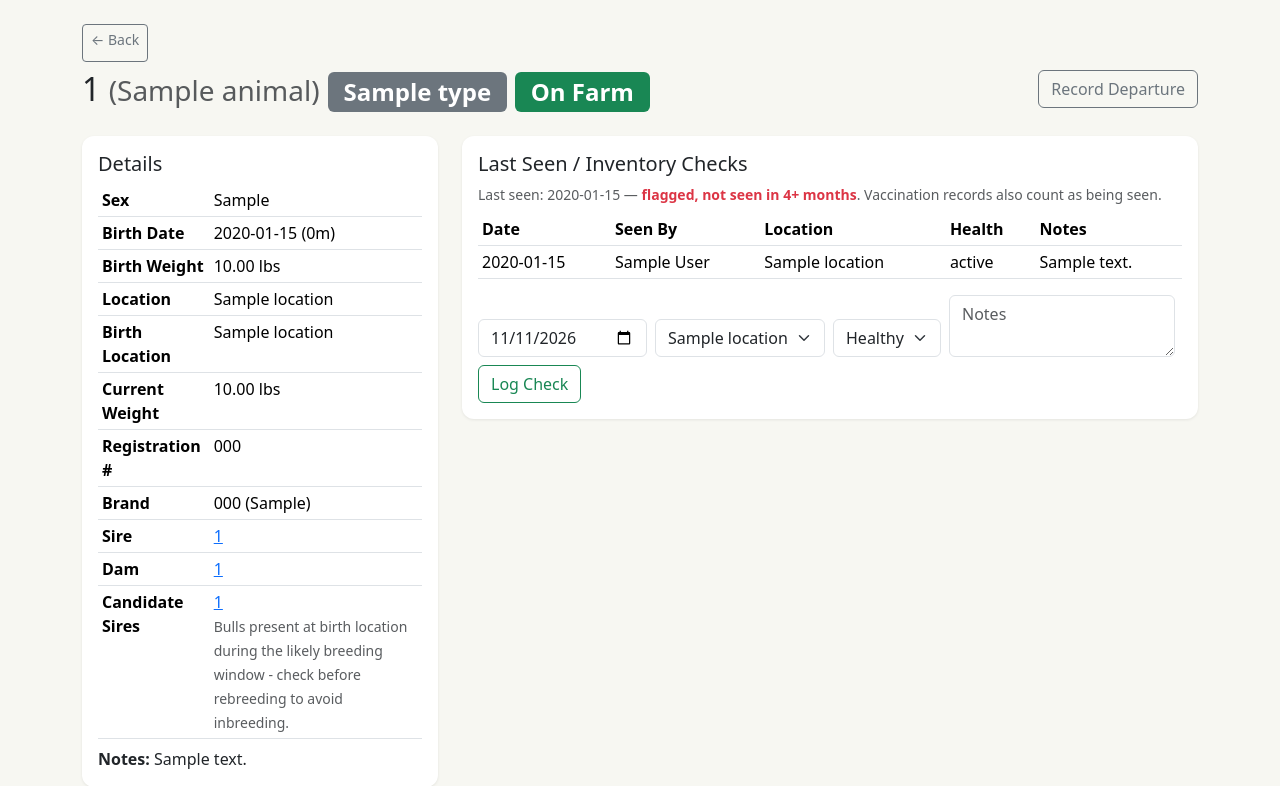
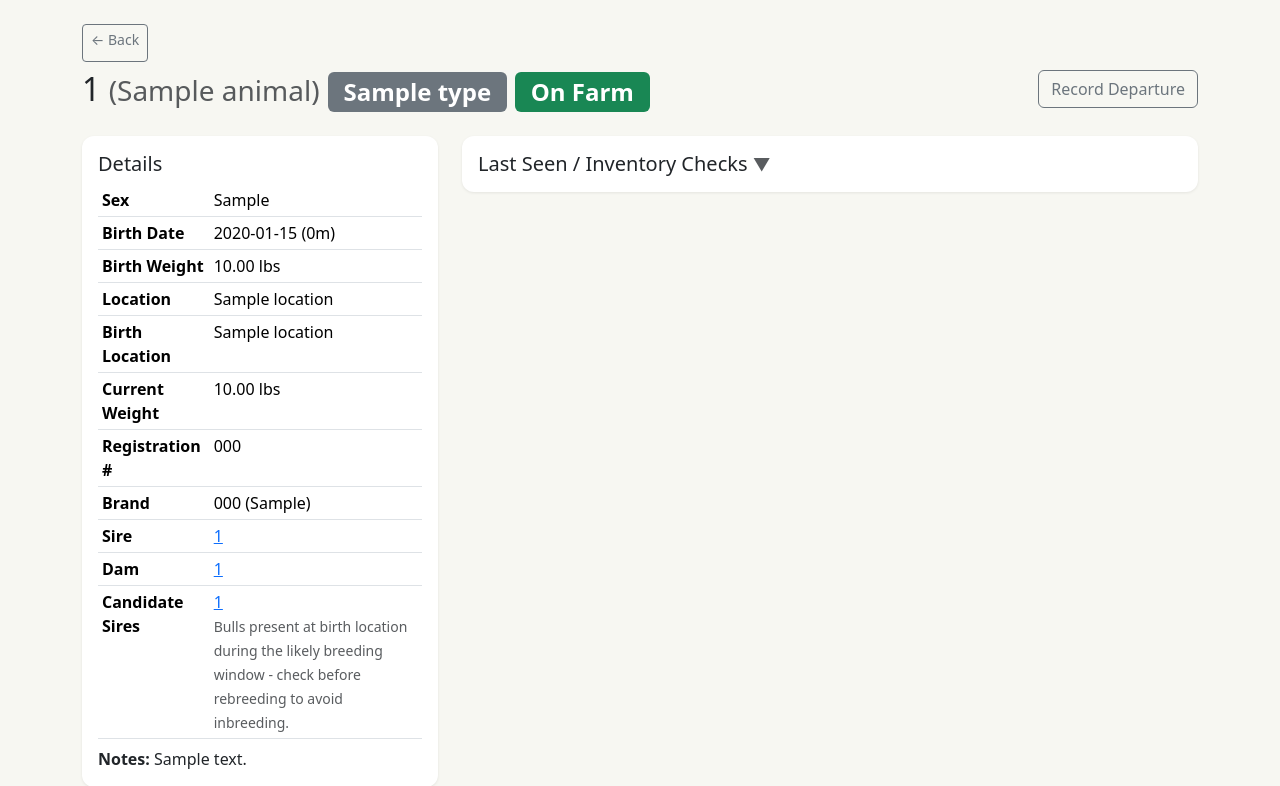
Before and after one commit to jpatri8-hub/Cattle, a Flask app: page /animals/1 in a window 1280 px wide. Shown: the part 56-842 px from the top of the page. Run offline with Flask 3, Linux system fonts and the light colour scheme; a user stored in the database is signed in; tables that the repository leaves empty hold one stand-in row (values such as "Sample post"); some libraries are stand-ins or nearby versions.

Commit message:
Condense remaining animal-detail sections, fix rentals sort/dates, delay calf not-seen flag, natural ID sort
- Last Seen/Inventory Checks, Weight History, Health Records, and Feedlot/
  Butcher on the animal detail page are now collapsible (collapsed by
  default), matching the EPDs/Semen Tests/Rental History pattern from the
  previous round.
- Rentals list now sorts oldest start date first (was newest first). Dates
  on the rentals list and detail pages (start, end, actual return, pickup/
  return checks) now display as MM-DD-YYYY. The status filter already
  existed and still works.
- A newly recorded calf no longer gets immediately flagged "not seen in
  4+ months" - recording a calf now logs a same-day LastSeenCheck for both
  the calf and her dam at the calving date, so the not-seen clock starts
  from the actual calving date (even on a backdated entry) instead of
  staying blank, and the dam's own clock resets too since she was clearly
  observed at calving.
- Animal tag IDs now sort in true numerical order (1, 2, 3, 9, 100, 101,
  405, 600) instead of lexicographic string order, across the herd list,
  bulls/cows lists, bull export, breeding/rental/sale bull choice
  dropdowns, and the type cost-report drill-down. IDs with letters (from
  purchased animals keeping a prior owner's tag) sort after numeric ones
  by their leading digits - acceptable per the ask, since those are rare.

No schema changes.

Co-Authored-By: Claude Sonnet 5 <noreply@anthropic.com>
Claude-Session: https://claude.ai/code/session_017cX8C32vR38peokdRdP72g

```diff
--- a/app/animals/routes.py
+++ b/app/animals/routes.py
@@ -17,7 +17,7 @@ from app.lifecycle import (
     generate_temp_id,
 )
 from app.models import (
-    Animal, AnimalType, BreedingGroup, BullEPD, CALVING_EASE_CHOICES, CalfRecord,
+    Animal, animal_sort_key, AnimalType, BreedingGroup, BullEPD, CALVING_EASE_CHOICES, CalfRecord,
     ExposureRecord, FeedoutRecord, HealthRecord, LastSeenCheck,
     Location, RENTAL_ACTIVE, RENTAL_BOOKED, SemenTest, SEX_FEMALE, SEX_MALE, WeightRecord,
 )
@@ -48,12 +48,12 @@ def _animal_label(a):
 
 
 def _bull_choices():
-    return [(a.id, _animal_label(a)) for a in Animal.query.filter_by(is_active=True, sex=SEX_MALE).order_by(Animal.tag_id).all() if a.is_bull]
+    return [(a.id, _animal_label(a)) for a in sorted(Animal.query.filter_by(is_active=True, sex=SEX_MALE).all(), key=animal_sort_key) if a.is_bull]
 
 
 def _cow_choices():
     return [
-        (a.id, _animal_label(a)) for a in Animal.query.filter_by(is_active=True, sex=SEX_FEMALE).order_by(Animal.tag_id).all()
+        (a.id, _animal_label(a)) for a in sorted(Animal.query.filter_by(is_active=True, sex=SEX_FEMALE).all(), key=animal_sort_key)
     ]
 
 
@@ -90,7 +90,7 @@ def list_animals():
             db.or_(Animal.tag_id.ilike(like), Animal.temp_id.ilike(like), Animal.name.ilike(like))
         )
 
-    animals = query.order_by(Animal.tag_id).all()
+    animals = sorted(query.all(), key=animal_sort_key)
 
     if has_calf:
         animals = [a for a in animals if a.has_calf_at_side]
@@ -528,7 +528,7 @@ def import_csv():
 @login_required
 def list_cows():
     cows = [
-        a for a in Animal.query.filter_by(is_active=True, sex=SEX_FEMALE).order_by(Animal.tag_id).all()
+        a for a in sorted(Animal.query.filter_by(is_active=True, sex=SEX_FEMALE).all(), key=animal_sort_key)
         if a.animal_type and ("Cow" in a.animal_type.name or "Heifer" in a.animal_type.name)
     ]
     return render_template("animals/cows_list.html", cows=cows)
@@ -587,6 +587,22 @@ def record_calf(cow_id):
             created_by_id=current_user.id,
         )
         db.session.add(record)
+
+        # A calf born via this form was, by definition, seen at birth - and so
+        # was her dam. Logging that here means a brand-new calf doesn't get
+        # immediately flagged as "not seen in 4+ months" (the not_seen_flagged
+        # check runs off last_seen_date, which would otherwise be blank), and
+        # it resets the dam's own not-seen clock too.
+        db.session.add(LastSeenCheck(
+            animal_id=calf.id, date_recorded=form.calving_date.data,
+            location_id=birth_location_id, health_status="Healthy",
+            notes="Recorded at birth.", seen_by_id=current_user.id,
+        ))
+        db.session.add(LastSeenCheck(
+            animal_id=dam.id, date_recorded=form.calving_date.data,
+            location_id=dam.location_id, health_status="Healthy",
+            notes="Seen at calving.", seen_by_id=current_user.id,
+        ))
         db.session.commit()
 
         msg = f"Calf recorded for {dam.display_id} ({calf_type.name}, temp ID {calf.temp_id})."
@@ -753,7 +769,7 @@ def confirm_bred(exposure_id):
 def list_bulls():
     low_bw = request.args.get("low_bw") == "1"
     cripple = request.args.get("cripple") == "1"
-    bulls = [a for a in Animal.query.filter_by(is_active=True, sex=SEX_MALE).order_by(Animal.tag_id).all() if a.is_bull]
+    bulls = [a for a in sorted(Animal.query.filter_by(is_active=True, sex=SEX_MALE).all(), key=animal_sort_key) if a.is_bull]
     if low_bw:
         bulls = [b for b in bulls if b.is_low_birth_weight_candidate]
     if cripple:
@@ -809,7 +825,7 @@ def export_bulls():
         query = query.filter(
             db.or_(Animal.tag_id.ilike(like), Animal.temp_id.ilike(like), Animal.name.ilike(like))
         )
-    bulls = [a for a in query.order_by(Animal.tag_id).all() if a.is_bull]
+    bulls = [a for a in sorted(query.all(), key=animal_sort_key) if a.is_bull]
 
     output = io.StringIO()
     writer = csv.writer(output)
--- a/app/metrics.py
+++ b/app/metrics.py
@@ -2,7 +2,7 @@
 from datetime import date, timedelta
 
 from app.models import (
-    Animal, AnimalType, AnimalTypeCostRate, BreedingGroup, CALF_QUALITY_SCALE,
+    Animal, animal_sort_key, AnimalType, AnimalTypeCostRate, BreedingGroup, CALF_QUALITY_SCALE,
     CalfRecord, ExposureRecord, FeedoutRecord, GRADE_SCALE, Sale, SaleCategory,
 )
 
@@ -134,7 +134,7 @@ def net_margin_by_animal(type_id, year=None):
     animals currently on the farm or that departed during the given
     calendar year (defaults to the current year)."""
     year = year or date.today().year
-    animals = Animal.query.filter_by(animal_type_id=type_id).order_by(Animal.tag_id).all()
+    animals = sorted(Animal.query.filter_by(animal_type_id=type_id).all(), key=animal_sort_key)
     rows = []
     for a in animals:
         if not (a.is_active or (a.departure_date and a.departure_date.year == year)):
@@ -286,7 +286,7 @@ def animals_needing_attention():
     """Active animals whose most recent last-seen check flagged them Sick,
     Injured, or Other, grouped by location. An animal with no checks at all,
     or whose latest check was Healthy, is left off the list."""
-    animals = Animal.query.filter_by(is_active=True).order_by(Animal.tag_id).all()
+    animals = sorted(Animal.query.filter_by(is_active=True).all(), key=animal_sort_key)
     groups = {}
     for a in animals:
         latest_check = a.last_seen_checks[0] if a.last_seen_checks else None
--- a/app/models.py
+++ b/app/models.py
@@ -1,4 +1,5 @@
 from datetime import date, datetime, timedelta
+import re
 
 from flask_login import UserMixin
 from werkzeug.security import check_password_hash, generate_password_hash
@@ -12,6 +13,28 @@ ROLES = [ROLE_OWNER, ROLE_HAND]
 SEX_MALE = "male"
 SEX_FEMALE = "female"
 SEX_CHOICES = [SEX_MALE, SEX_FEMALE]
+
+_LEADING_DIGITS = re.compile(r"^(\d+)(.*)$")
+
+
+def tag_sort_key(tag):
+    """Sort key for an animal ID string in true numerical order (1, 2, 3, 9,
+    100, 101, 405, 600) instead of plain string order. Most tags are purely
+    numeric (up to ~3 digits) and sort correctly this way; purchased animals
+    that keep a prior owner's ID can include letters, which sort after all
+    numeric IDs - acceptable since those are rare and not expected to
+    interleave numerically with the rest of the herd."""
+    if not tag:
+        return (2, 0, "")
+    match = _LEADING_DIGITS.match(tag.strip())
+    if match:
+        return (0, int(match.group(1)), match.group(2))
+    return (1, 0, tag)
+
+
+def animal_sort_key(animal):
+    return tag_sort_key(animal.tag_id or animal.temp_id or "")
+
 
 TRANSFER_TRIGGER_AGE = "age_months"
 TRANSFER_TRIGGER_WEANED = "first_calf_weaned"
--- a/app/reports/routes.py
+++ b/app/reports/routes.py
@@ -11,7 +11,7 @@ from app.metrics import (
     cost_for_animal, death_loss_rate, feedout_rollup_by_parent, feedout_rollup_by_type,
     INITIAL_LOAD_COST_CUTOVER, net_margin_by_animal, net_margin_by_type, pregnancy_rate, weaning_rate,
 )
-from app.models import Animal, AnimalType, CalfRecord, SEX_MALE
+from app.models import Animal, animal_sort_key, AnimalType, CalfRecord, SEX_MALE
 from app.reports.registration import (
     assign_brand_numbers, build_registration_workbook, default_season_end_year,
     eligible_calf_records,
@@ -34,7 +34,7 @@ def overview():
     bull_query = Animal.query.filter_by(sex=SEX_MALE)
     if not show_departed:
         bull_query = bull_query.filter_by(is_active=True)
-    bulls = [a for a in bull_query.order_by(Animal.tag_id).all() if a.is_bull]
+    bulls = [a for a in sorted(bull_query.all(), key=animal_sort_key) if a.is_bull]
     bull_revenue = sorted(
         ((b, bull_lifetime_revenue(b), cost_for_animal(b)) for b in bulls), key=lambda x: -x[1]
     )
--- a/app/sales/routes.py
+++ b/app/sales/routes.py
@@ -8,7 +8,7 @@ from app import db
 from app.decorators import owner_required
 from app.forms import BuyerForm, SaleForm
 from app.models import (
-    Animal, Buyer, DEPARTURE_SOLD, Sale, SaleCategory, SaleLine,
+    Animal, animal_sort_key, Buyer, DEPARTURE_SOLD, Sale, SaleCategory, SaleLine,
 )
 from app.sales.export import build_sales_workbook
 
@@ -116,7 +116,7 @@ def new_sale():
     if not form.sale_category_id.choices:
         flash("Add a sale category before recording a sale.", "warning")
 
-    sellable = Animal.query.filter_by(is_active=True).order_by(Animal.tag_id).all()
+    sellable = sorted(Animal.query.filter_by(is_active=True).all(), key=animal_sort_key)
     animals_data = [
         {
             "id": a.id,
--- a/app/templates/animals/detail.html
+++ b/app/templates/animals/detail.html
@@ -177,7 +177,8 @@
 
   <div class="col-md-8">
     <div class="card card-dashboard p-3 mb-4">
-      <h5>Last Seen / Inventory Checks</h5>
+      <h5 class="mb-0" style="cursor:pointer;" data-bs-toggle="collapse" data-bs-target="#lastSeenBox">Last Seen / Inventory Checks <span class="text-muted small">&#9660;</span></h5>
+      <div class="collapse mt-2" id="lastSeenBox">
       <p class="text-muted small mb-2">Last seen: {{ animal.last_seen_date or "Never recorded" }}{% if animal.not_seen_flagged %} &mdash; <span class="text-danger fw-bold">flagged, not seen in 4+ months</span>{% endif %}. Vaccination records also count as being seen.</p>
       <table class="table table-sm">
         <thead><tr><th>Date</th><th>Seen By</th><th>Location</th><th>Health</th><th>Notes</th></tr></thead>
@@ -195,6 +196,7 @@
         <div class="col-auto">{{ last_seen_form.notes(class="form-control", placeholder="Notes") }}</div>
         <div class="col-auto">{{ last_seen_form.submit(class="btn btn-outline-success") }}</div>
       </form>
+      </div>
     </div>
 
     {% if animal.sex == 'female' %}
@@ -252,7 +254,8 @@
 
     {% if current_user.is_owner %}
     <div class="card card-dashboard p-3 mb-4">
-      <h5>Weight History</h5>
+      <h5 class="mb-0" style="cursor:pointer;" data-bs-toggle="collapse" data-bs-target="#weightHistoryBox">Weight History <span class="text-muted small">&#9660;</span></h5>
+      <div class="collapse mt-2" id="weightHistoryBox">
       <table class="table table-sm">
         <thead><tr><th>Date</th><th>Weight (lbs)</th><th>Notes</th></tr></thead>
         <tbody>
@@ -270,10 +273,12 @@
         <div class="col-auto">{{ weight_form.notes(class="form-control", placeholder="Notes") }}</div>
         <div class="col-auto">{{ weight_form.submit(class="btn btn-outline-success") }}</div>
       </form>
+      </div>
     </div>
 
     <div class="card card-dashboard p-3 mb-4">
-      <h5>Health Records</h5>
+      <h5 class="mb-0" style="cursor:pointer;" data-bs-toggle="collapse" data-bs-target="#healthRecordsBox">Health Records <span class="text-muted small">&#9660;</span></h5>
+      <div class="collapse mt-2" id="healthRecordsBox">
       <table class="table table-sm">
         <thead><tr><th>Date</th><th>Type</th><th>Description</th><th>Next Due</th></tr></thead>
         <tbody>
@@ -297,10 +302,12 @@
         <div class="col-auto">{{ health_form.next_due_date.label(class="form-label small") }} {{ health_form.next_due_date(class="form-control") }}</div>
         <div class="col-auto">{{ health_form.submit(class="btn btn-outline-success") }}</div>
       </form>
+      </div>
     </div>
 
     <div class="card card-dashboard p-3">
-      <h5>Feedlot / Butcher</h5>
+      <h5 class="mb-0" style="cursor:pointer;" data-bs-toggle="collapse" data-bs-target="#feedlotBox">Feedlot / Butcher <span class="text-muted small">&#9660;</span></h5>
+      <div class="collapse mt-2" id="feedlotBox">
       <table class="table table-sm">
         <thead><tr><th>Start</th><th>Start Wt</th><th>Days on Feed</th><th>Live Wt</th><th>Yield</th><th>Yield %</th><th>Grade</th><th>ADG</th></tr></thead>
         <tbody>
@@ -332,6 +339,7 @@
           <div class="col-12"><small class="text-muted">Days on feed and yield % are computed automatically.</small></div>
         </form>
       </div>
+      </div>
     </div>
     {% endif %}
   </div>
--- a/app/templates/rentals/list.html
+++ b/app/templates/rentals/list.html
@@ -30,8 +30,8 @@
     <tr>
       <td>{% if r.bull %}<a href="{{ url_for('animals.view_animal', animal_id=r.bull_id) }}">{{ r.display_bull }}</a>{% else %}{{ r.display_bull }}{% endif %}</td>
       <td><a href="{{ url_for('rentals.view_rental', rental_id=r.id) }}">{{ r.customer.name }}</a></td>
-      <td>{{ r.start_date }}</td>
-      <td>{{ r.end_date }}</td>
+      <td>{{ r.start_date.strftime('%m-%d-%Y') }}</td>
+      <td>{{ r.end_date.strftime('%m-%d-%Y') }}</td>
       <td>
         <span class="badge {{ 'bg-warning text-dark' if r.status=='active' else 'bg-secondary' }}">{{ r.status }}</span>
         {% if r.is_overdue %}<span class="badge bg-danger">Overdue</span>{% endif %}
```
Also changed, not shown: app/rentals/routes.py (+4 -4 lines), app/templates/rentals/detail.html (+4 -4 lines).
